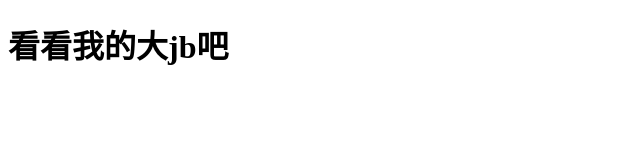
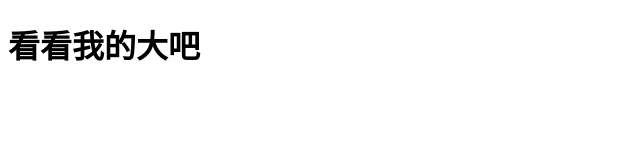
Before and after one commit to CharlottePavitt/classicbyte, a plain HTML site: page jb.html in a window 1280 px wide. Shown: the whole page, without its empty margins (0-640 px from the left). Drawn offline with Linux system fonts and the light colour scheme.

Commit message:
Update jb.html

```diff
--- a/jb.html
+++ b/jb.html
@@ -3,6 +3,6 @@
 
   <meta http-equiv="refresh" content="10;url= http://baidu.com/ ">
   <h1>
-    看看我的大jb吧
+    看看我的大吧
   </h1>
 </html>
```
